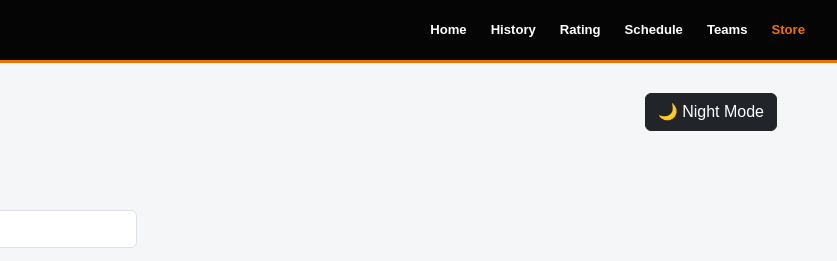
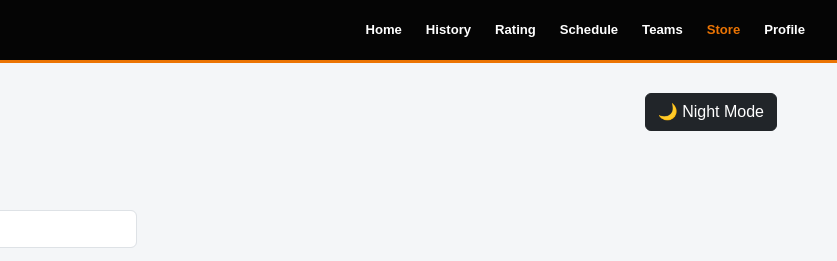
Before and after one commit to Shiferuk/WEB-Assignment-1, a plain HTML site: page BrandPrice.html in a window 1280 px wide. Shown: the top 261 px of the page, 443-1280 px from the left. Drawn offline with nearby package versions, Linux system fonts and the light colour scheme.

Commit message:
nav link

```diff
--- a/BrandPrice.html
+++ b/BrandPrice.html
@@ -30,6 +30,7 @@
                 <li class="nav-item"><a class="nav-link" href="schedule.html">Schedule</a></li>
                 <li class="nav-item"><a class="nav-link" href="Brands.html">Teams</a></li>
                 <li class="nav-item"><a class="nav-link active" href="BrandPrice.html">Store</a></li>
+                <li class="nav-item"><a class="nav-link" href="Profile.html">Profile</a></li>
             </ul>
         </div>
     </div>
```
Also changed, not shown: Brands.html (+1 -0 lines).
